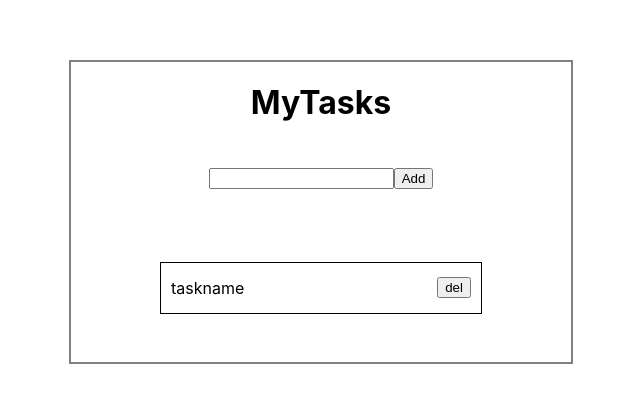
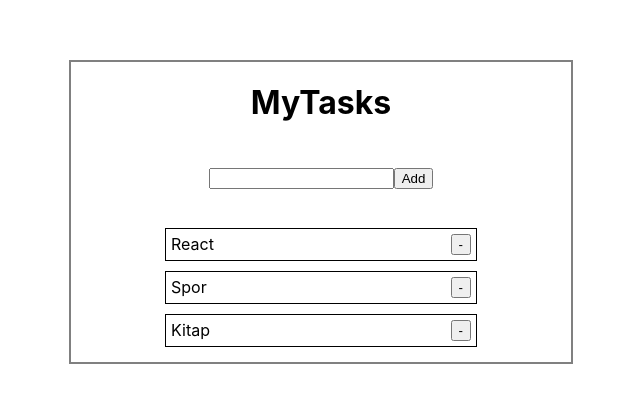
Before and after one commit to enesyagmur/todo-app-with-redux, a React (Create React App) app: page / in a window 1280 px wide. Shown: the part 188-590 px from the top of the page, without its empty margins (319-959 px from the left). Built offline with nearby package versions, Linux system fonts and the light colour scheme.

Commit message:
state te bulunan verinin gosterimi yapıldı

```diff
--- a/src/components/inputTask.jsx
+++ b/src/components/inputTask.jsx
@@ -1,7 +1,10 @@
-import React from "react";
+
 import "./inputTask.css";
 
+
 const InputTask = () => {
+
+
   return (
     <div className="inputTask">
       <input type="text" />
--- a/src/components/list.jsx
+++ b/src/components/list.jsx
@@ -1,8 +1,11 @@
 import React from "react";
 import Task from "./task";
 import "./list.css";
+import { useSelector } from "react-redux";
 
 const List = () => {
+  const { items } = useSelector((state) => state.todos);
+
   return (
     <div className="list">
       <Task />
--- a/src/components/task.css
+++ b/src/components/task.css
@@ -1,9 +1,17 @@
+.tasks {
+  width: 60%;
+  display: flex;
+  flex-direction: column;
+  justify-content: space-between;
+  align-items: center;
+
+  padding: 10px;
+}
 .task {
-  width: 60%;
-  height: 30px;
+  width: 100%;
+  margin: 5px;
+  padding: 5px;
   display: flex;
   justify-content: space-between;
-  align-items: center;
   border: 1px solid black;
-  padding: 10px;
 }
--- a/src/components/task.jsx
+++ b/src/components/task.jsx
@@ -1,10 +1,17 @@
 import React from "react";
 import "./task.css";
+import { useSelector } from "react-redux";
 
 const Task = () => {
+  const { items } = useSelector((state) => state.todos);
+
   return (
-    <div className="task">
-      <p>taskname</p> <button>del</button>
+    <div className="tasks">
+      {items.map((item) => (
+        <div className="task" key={item.id}>
+          {item.name} <button>-</button>
+        </div>
+      ))}
     </div>
   );
 };
--- a/src/index.js
+++ b/src/index.js
@@ -3,7 +3,7 @@ import ReactDOM from "react-dom/client";
 import "./index.css";
 import App from "./App";
 import { Provider } from "react-redux";
-import store from "./redux/store";
+import { store } from "./redux/store";
 
 const root = ReactDOM.createRoot(document.getElementById("root"));
 root.render(
--- /dev/null
+++ b/src/redux/slice.js
@@ -0,0 +1,24 @@
+import { createSlice } from "@reduxjs/toolkit";
+
+export const todosSlice = createSlice({
+  name: "todos",
+  initialState: {
+    items: [
+      {
+        id: 1,
+        name: "React",
+      },
+      {
+        id: 2,
+        name: "Spor",
+      },
+      {
+        id: 3,
+        name: "Kitap",
+      },
+    ],
+  },
+  reducers: {},
+});
+
+export default todosSlice.reducer;
--- a/src/redux/store.js
+++ b/src/redux/store.js
@@ -1,9 +1,8 @@
 import { configureStore } from "@reduxjs/toolkit";
+import todosSlice from "./slice";
 
-import taskReducer from "./taskSlice";
-
-export default configureStore({
+export const store = configureStore({
   reducer: {
-    tasks: taskReducer,
+    todos: todosSlice,
   },
 });
--- a/src/redux/taskSlice.js
+++ /dev/null
@@ -1,22 +0,0 @@
-import { createSlice } from "@reduxjs/toolkit";
-
-export const taskSlice = createSlice({
-  name: "tasks",
-  initialState: [],
-  reducers: {
-    addTask: (state, action) => {
-      const newTask = {
-        id: new Date(),
-        name: action.payload.task,
-      };
-      state.push(newTask);
-    },
-    deleteTask: (state, action) => {
-      return state.filter((item) => item.id !== action.payload.id);
-    },
-  },
-});
-
-export const { addTask, deleteTask } = taskSlice.actions;
-
-export default taskSlice.reducer;
```
